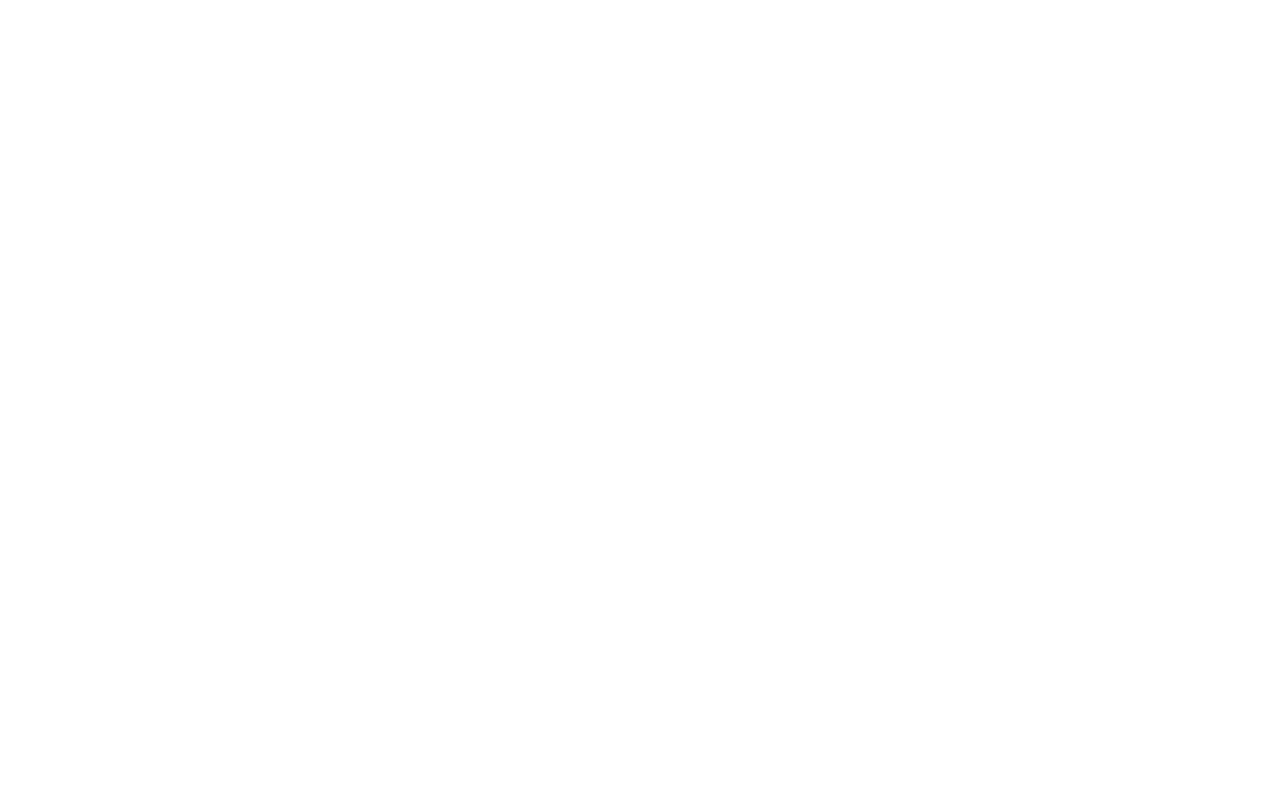
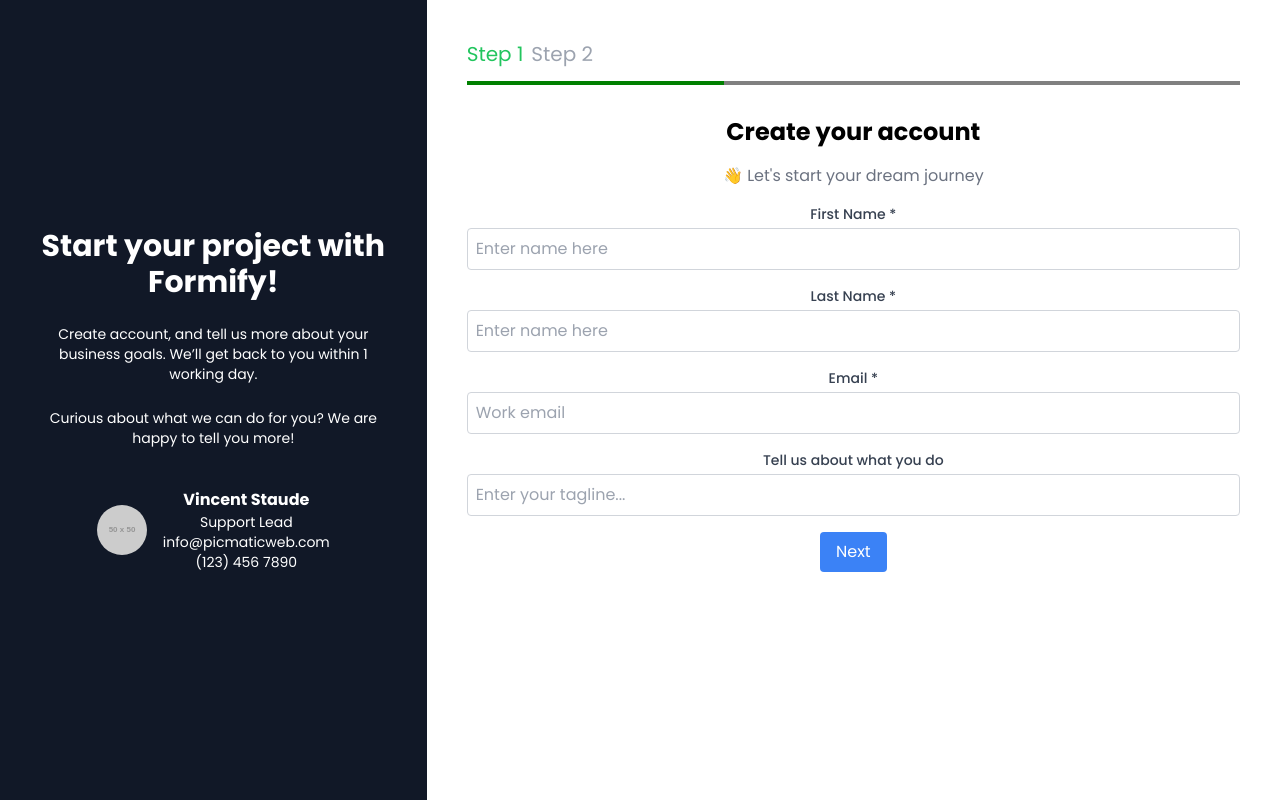
Before and after one commit to mishuk09/Wallet, a React (Create React App) app: page /onboard in a window 1280 px wide. Before the commit this address had no page. Built offline with nearby package versions, Linux system fonts and the light colour scheme.

Commit message:
update home page code

```diff
--- a/package.json
+++ b/package.json
@@ -6,6 +6,7 @@
     "@fortawesome/fontawesome-svg-core": "^6.6.0",
     "@fortawesome/free-solid-svg-icons": "^6.6.0",
     "@fortawesome/react-fontawesome": "^0.2.2",
+    "@rainbow-me/rainbowkit": "^2.2.0",
     "@react-google-maps/api": "^2.20.3",
     "@testing-library/jest-dom": "^5.17.0",
     "@testing-library/react": "^13.4.0",
@@ -18,6 +19,7 @@
     "react-firebase": "^2.2.8",
     "react-router-dom": "^6.28.0",
     "react-scripts": "5.0.1",
+    "wagmi": "^2.12.32",
     "web-vitals": "^2.1.4"
   },
   "scripts": {
--- a/public/index.html
+++ b/public/index.html
@@ -1,14 +1,12 @@
 <!DOCTYPE html>
 <html lang="en">
+
 <head>
   <meta charset="utf-8" />
   <link rel="icon" href="%PUBLIC_URL%/favicon.ico" />
   <meta name="viewport" content="width=device-width, initial-scale=1" />
   <meta name="theme-color" content="#000000" />
-    <meta
-      name="description"
-      content="Web site created using create-react-app"
-    />
+  <meta name="description" content="Web site created using create-react-app" />
   <link rel="apple-touch-icon" href="%PUBLIC_URL%/logo192.png" />
   <!--
       manifest.json provides metadata used when your web app is installed on a
@@ -24,8 +22,15 @@
       work correctly both with client-side routing and a non-root public URL.
       Learn how to configure a non-root public URL by running `npm run build`.
     -->
+
+  <link rel="preconnect" href="https://fonts.googleapis.com">
+  <link rel="preconnect" href="https://fonts.gstatic.com" crossorigin>
+  <link
+    href="https://fonts.googleapis.com/css2?family=Noto+Sans:ital,wght@0,100..900;1,100..900&family=Poppins:ital,wght@0,100;0,200;0,300;0,400;0,500;0,600;0,700;0,800;0,900;1,100;1,200;1,300;1,400;1,500;1,600;1,700;1,800;1,900&display=swap"
+    rel="stylesheet">
   <title>React App</title>
 </head>
+
 <body>
   <noscript>You need to enable JavaScript to run this app.</noscript>
   <div id="root"></div>
@@ -40,4 +45,5 @@
       To create a production bundle, use `npm run build` or `yarn build`.
     -->
 </body>
+
 </html>
--- a/src/App.js
+++ b/src/App.js
@@ -5,6 +5,8 @@ import { useState } from 'react';
 import ConnectWallet from './components/Wallet/ConnectWallet';
 import HomeScreen from './components/Wallet/HomeScreen';
 import VerifyBusiness from './components/Wallet/VerifyBusiness';
+import FormifyProject from './components/onBoard/FormifyProject';
+import Home from './components/Home/Home';
 
 function App() {
   const [step, setStep] = useState(1); // Step to control the flow
@@ -32,7 +34,7 @@ function App() {
     <div className="App">
       <Router>
         <Routes>
-          <Route path="/" element={
+          <Route path="/home" element={
             <div>
               {step === 1 && <ConnectWallet onWalletConnected={handleWalletConnected} />}
               {step === 2 && walletAddress && <BusinessSearch walletAddress={walletAddress} onBusinessClaimed={handleBusinessClaimed} />}
@@ -40,6 +42,8 @@ function App() {
               {step === 4 && <HomeScreen />}
             </div>
           } />
+          <Route path='/onboard' element={<FormifyProject />} />
+          <Route path='/' element={<Home />} />
         </Routes>
       </Router>
     </div>
--- /dev/null
+++ b/src/components/Home/Home.js
@@ -0,0 +1,42 @@
+import React from 'react';
+import underimg from './img/underimg.png';
+
+const Home = () => {
+    return (
+        <div className='w-full relative min-h-screen flex flex-col items-center bg-gray-100'>
+            {/* Wallet Connect Section */}
+            <div className='absolute p-4 top-2 right-2'>
+                <button className='bg-blue-500 text-sm text-white px-4 py-2 rounded-md'>
+                    Wallet Connect
+                </button>
+            </div>
+
+            {/* Main Content */}
+            <div className='flex flex-col items-center justify-center mt-24'>
+                {/* Home Title */}
+                <h1 className='text-5xl font-bold text-gray-800'>
+                👋 Welcome to Crypto
+                    <span className='text-blue-600 inline-block'>
+                        Wallet
+                        {/* Image Below Wallet Text */}
+                        <div className='mt-[-10px]'>
+                            <img src={underimg} alt="Under Image" className='w-[200px] h-auto' />
+                        </div>
+                    </span>
+                </h1>
+
+                {/* Description */}
+                <p className='text-gray-600 mt-6 font-semibold text-sm mb-4 px-4 text-center'>
+                    Connect your wallet to start interacting with your crypto assets.
+                </p>
+
+                {/* Start Registration Button */}
+                <button className='bg-blue-500 hover:bg-blue-600 duration-75 text-white mt-6 px-10 py-3 rounded-md text-lg mb-10'>
+                    Start
+                </button>
+            </div>
+        </div>
+    );
+};
+
+export default Home;
--- /dev/null
+++ b/src/components/onBoard/FormifyProject.js
@@ -0,0 +1,93 @@
+import React, { useState } from "react";
+
+function FormifyProject() {
+    const [step, setStep] = useState(1);
+
+    const handleNext = () => {
+        setStep(step + 1);
+    };
+
+    const handlePrevious = () => {
+        setStep(step - 1);
+    };
+
+    return (
+        <div className="flex h-screen bg-gray-100">
+            <div className="w-1/3 bg-gray-900 text-white flex flex-col items-center justify-center p-8">
+                <h1 className="text-3xl font-bold mb-6">Start your project with Formify!</h1>
+                <p className="text-sm mb-6">
+                    Create account, and tell us more about your business goals. We’ll get
+                    back to you within 1 working day.
+                </p>
+                <p className="text-sm mb-10">Curious about what we can do for you? We are happy to tell you more!</p>
+                <div className="flex items-center">
+                    <img src="https://via.placeholder.com/50" alt="Vincent Staude" className="rounded-full mr-4" />
+                    <div>
+                        <h2 className="font-bold">Vincent Staude</h2>
+                        <p className="text-sm">Support Lead</p>
+                        <p className="text-sm">info@picmaticweb.com</p>
+                        <p className="text-sm">(123) 456 7890</p>
+                    </div>
+                </div>
+            </div>
+
+            <div className="w-2/3 bg-white p-10">
+                <div className="mb-6">
+                    <div className="flex items-center space-x-2">
+                        <span className={`text-xl ${step >= 1 ? "text-green-500" : "text-gray-400"}`}>Step 1</span>
+                        <span className={`text-xl ${step >= 2 ? "text-blue-500" : "text-gray-400"}`}>Step 2</span>
+                    </div>
+                    <progress value={step} max="3" className="w-full h-1 mt-2 bg-gray-200 rounded-full"></progress>
+                </div>
+
+                {step === 1 && (
+                    <div>
+                        <h2 className="text-2xl font-bold mb-4">Create your account</h2>
+                        <p className="text-gray-500 mb-4">👋 Let's start your dream journey</p>
+                        <form className="space-y-4">
+                            <div>
+                                <label className="block text-sm font-medium text-gray-700">First Name *</label>
+                                <input type="text" placeholder="Enter name here" className="mt-1 p-2 border border-gray-300 rounded w-full" />
+                            </div>
+                            <div>
+                                <label className="block text-sm font-medium text-gray-700">Last Name *</label>
+                                <input type="text" placeholder="Enter name here" className="mt-1 p-2 border border-gray-300 rounded w-full" />
+                            </div>
+                            <div>
+                                <label className="block text-sm font-medium text-gray-700">Email *</label>
+                                <input type="email" placeholder="Work email" className="mt-1 p-2 border border-gray-300 rounded w-full" />
+                            </div>
+                            <div>
+                                <label className="block text-sm font-medium text-gray-700">Tell us about what you do</label>
+                                <input type="text" placeholder="Enter your tagline..." className="mt-1 p-2 border border-gray-300 rounded w-full" />
+                            </div>
+                        </form>
+                        <button onClick={handleNext} className="mt-4 bg-blue-500 text-white py-2 px-4 rounded">Next</button>
+                    </div>
+                )}
+
+                {step === 2 && (
+                    <div>
+                        <h2 className="text-2xl font-bold mb-4">Set work preferences</h2>
+                        <p className="text-gray-500 mb-4">Choose at least 3 interests to get started.</p>
+                        <div className="grid grid-cols-2 gap-4 mb-4">
+                            {["Challenging work", "Diversity and inclusion", "Innovative product", "Meaningful work",
+                                "Progressive leadership", "Great tech and tools", "Data driven decision", "Transparency and respect",
+                                "Working with great people", "Development and progression", "Flexibility and wellbeing"].map((interest, index) => (
+                                    <button key={index} className="py-2 px-4 border border-gray-300 rounded text-gray-700 hover:bg-blue-100">
+                                        {interest}
+                                    </button>
+                                ))}
+                        </div>
+                        <div className="flex justify-between">
+                            <button onClick={handlePrevious} className="bg-gray-200 text-gray-700 py-2 px-4 rounded">Previous</button>
+                            <button onClick={handleNext} className="bg-blue-500 text-white py-2 px-4 rounded">Next</button>
+                        </div>
+                    </div>
+                )}
+            </div>
+        </div>
+    );
+}
+
+export default FormifyProject;
--- a/src/index.css
+++ b/src/index.css
@@ -1,8 +1,6 @@
 body {
   margin: 0;
-  font-family: -apple-system, BlinkMacSystemFont, 'Segoe UI', 'Roboto', 'Oxygen',
-    'Ubuntu', 'Cantarell', 'Fira Sans', 'Droid Sans', 'Helvetica Neue',
-    sans-serif;
+  font-family: "Poppins", sans-serif;
   -webkit-font-smoothing: antialiased;
   -moz-osx-font-smoothing: grayscale;
 }
--- a/tailwind.config.js
+++ b/tailwind.config.js
@@ -4,7 +4,41 @@ module.exports = {
     "./src/**/*.{js,jsx,ts,tsx}",
   ],
   theme: {
-    extend: {},
+    extend: {
+      container: {
+        center: true,
+        padding: '1rem', // Set padding for the container
+      },
+      screens: {
+        '2xl': '1600px', // Add custom screen size if necessary
+      },
+      maxWidth: {
+        'custom': '1200px', // Custom container max width
+      },
+    },
   },
-  plugins: [],
+  plugins: [
+    function ({ addComponents, theme }) {
+      addComponents({
+        '.container': {
+          maxWidth: theme('maxWidth.custom'), // Set custom max width
+          '@screen 2xl': {
+            maxWidth: '1200px', // Apply custom width for 2xl screen
+          },
+          '@screen xl': {
+            maxWidth: '1200px',
+          },
+          '@screen lg': {
+            maxWidth: '1200px',
+          },
+          '@screen md': {
+            maxWidth: '720px',
+          },
+          '@screen sm': {
+            maxWidth: '540px',
+          },
+        },
+      });
+    },
+  ],
 }
```
Also changed, not shown: src/components/Home/img/underimg.png (added), 1 other file (tests, documents, lock files or other folders). Lines whose indentation alone changed are shown as unchanged.
